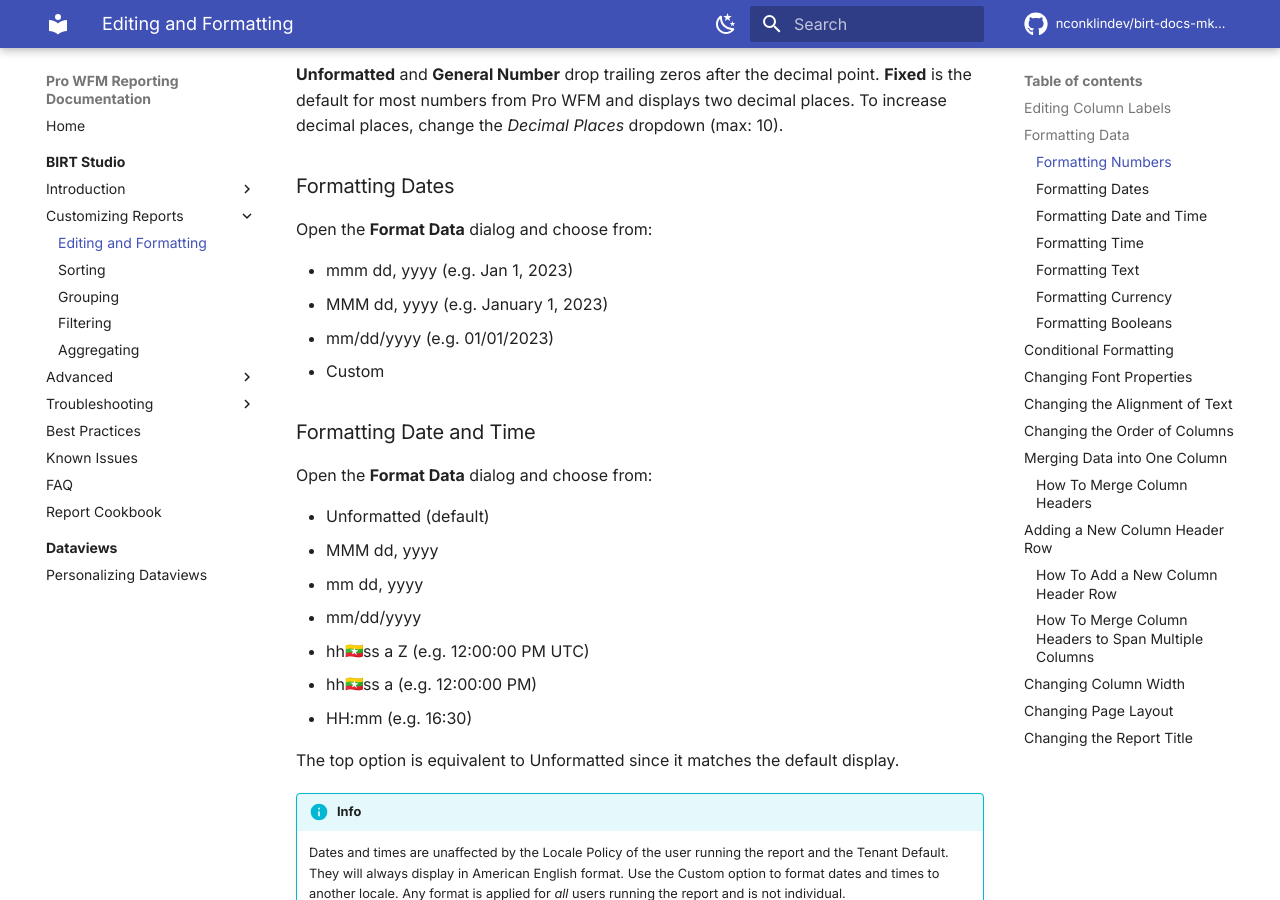
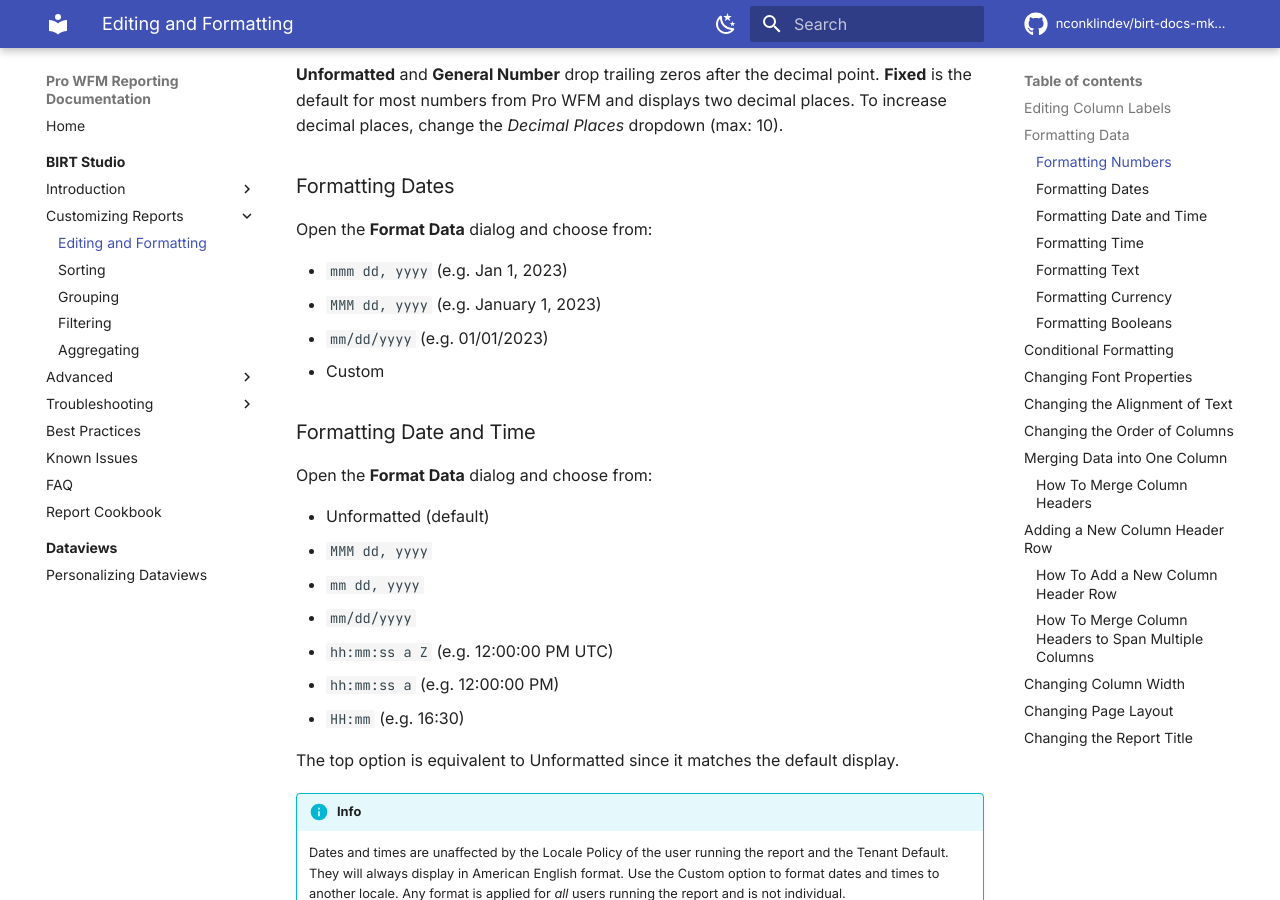
Before and after one commit to nconklindev/birt-docs-mkdocs, an MkDocs documentation site: the page built from docs/birt-studio/customizing-reports/editing-and-formatting.md, in a window 1280 px wide and 900 px high, scrolled down 1285 px. Built offline with MkDocs 1.6.1 and Material for MkDocs 9.7.7, drawn with Linux system fonts in a browser that asks for light colours; emoji names are drawn with the system emoji font; comment, search, counter and statistics services are not loaded.

```diff
--- a/docs/birt-studio/customizing-reports/editing-and-formatting.md
+++ b/docs/birt-studio/customizing-reports/editing-and-formatting.md
@@ -44,9 +44,9 @@ The dialog will look different depending on the data type. Each type provides a
 
 Open the **Format Data** dialog and choose from:
 
-- mmm dd, yyyy (e.g. Jan 1, 2023)
-- MMM dd, yyyy (e.g. January 1, 2023)
-- mm/dd/yyyy (e.g. 01/01/2023)
+- `mmm dd, yyyy` (e.g. Jan 1, 2023)
+- `MMM dd, yyyy` (e.g. January 1, 2023)
+- `mm/dd/yyyy` (e.g. 01/01/2023)
 - Custom
 
 ### Formatting Date and Time
@@ -54,12 +54,12 @@ Open the **Format Data** dialog and choose from:
 Open the **Format Data** dialog and choose from:
 
 - Unformatted (default)
-- MMM dd, yyyy
-- mm dd, yyyy
-- mm/dd/yyyy
-- hh:mm:ss a Z (e.g. 12:00:00 PM UTC)
-- hh:mm:ss a (e.g. 12:00:00 PM)
-- HH:mm (e.g. 16:30)
+- `MMM dd, yyyy`
+- `mm dd, yyyy`
+- `mm/dd/yyyy`
+- `hh:mm:ss a Z` (e.g. 12:00:00 PM UTC)
+- `hh:mm:ss a` (e.g. 12:00:00 PM)
+- `HH:mm` (e.g. 16:30)
 
 The top option is equivalent to Unformatted since it matches the default display.
 
```
